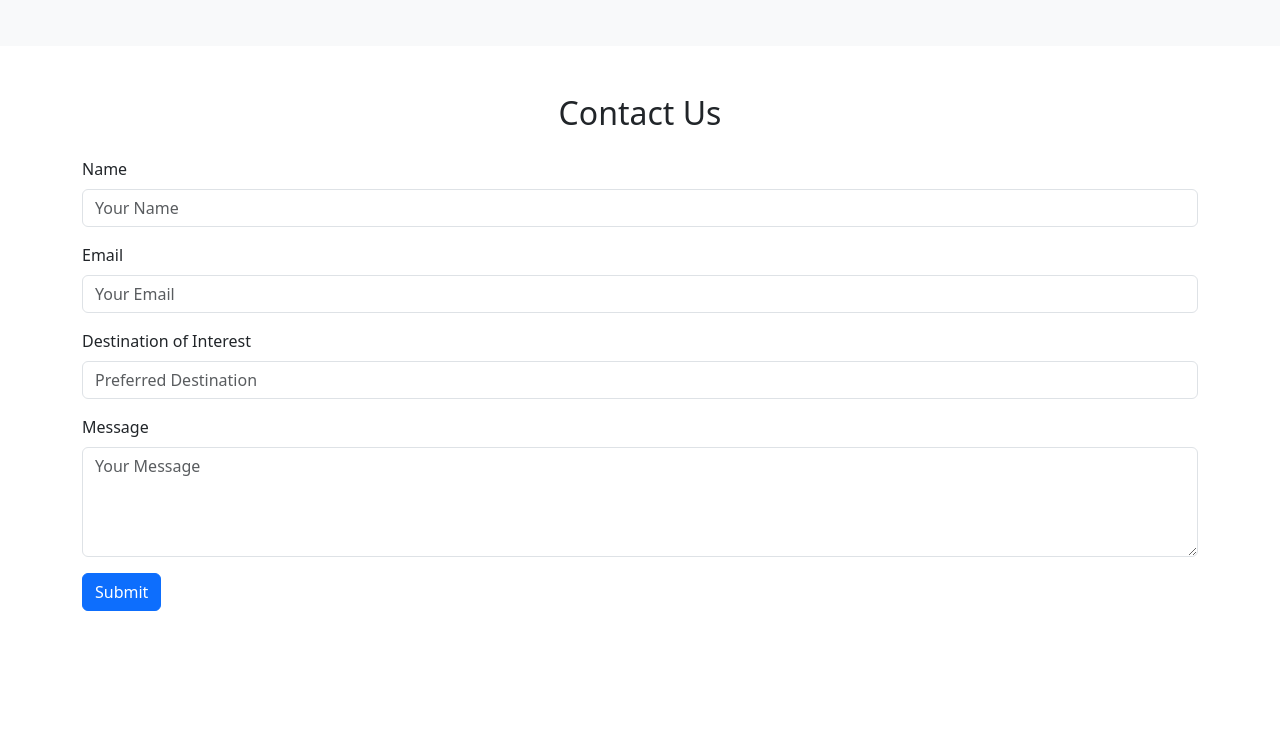
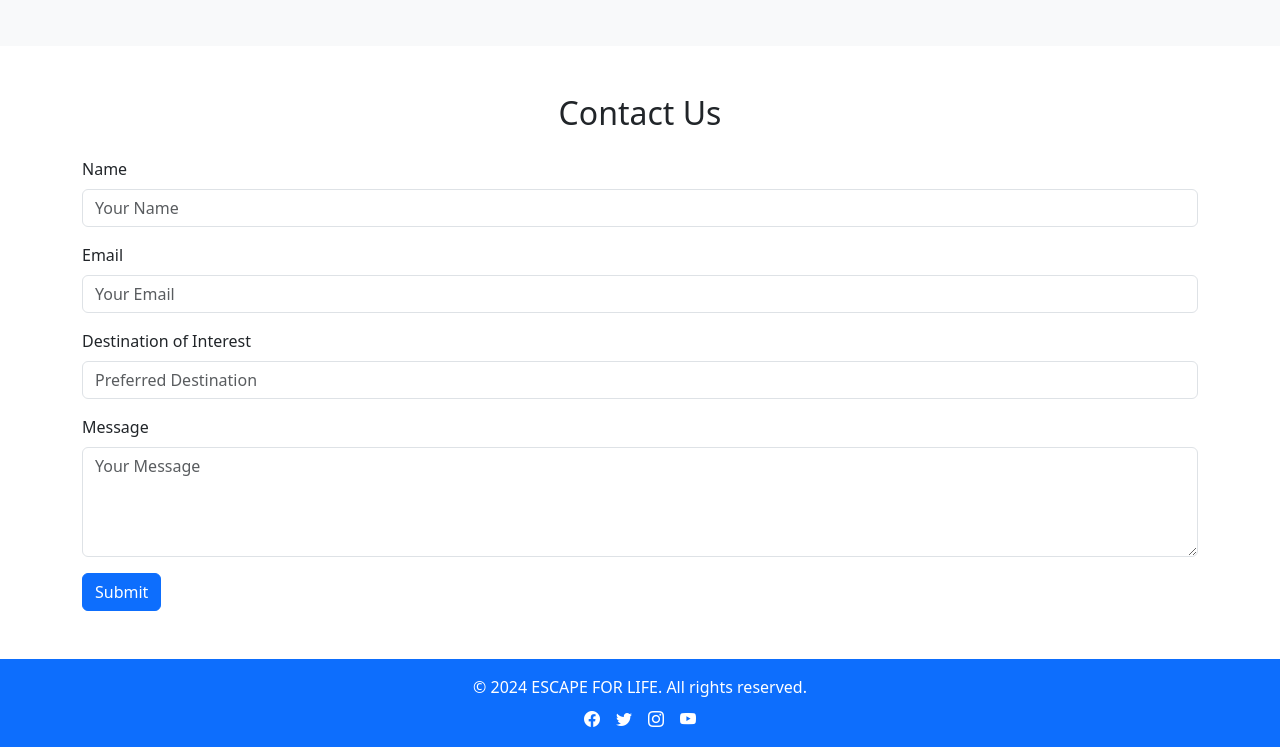
Before and after one commit to BENLAKHDHER/responsive1, a plain HTML site: page index.html in a window 1280 px wide. Shown: the part 1188-1935 px from the top of the page. Before the commit the page ends 1847 px from the top, so only its background shows below. Drawn offline with nearby package versions, Linux system fonts and the light colour scheme.

Commit message:
Added Footer: Included copyright information and social media icons.

```diff
--- a/index.html
+++ b/index.html
@@ -131,3 +131,17 @@
       </form>
     </div>
   </section>
+  <!-- Footer -->
+  <footer class="text-white text-center py-3 bg-primary" >
+    <p class="mb-0">&copy; 2024 ESCAPE FOR LIFE. All rights reserved.</p>
+    <div class="d-flex justify-content-center gap-3 mt-2">
+      <a href="#" class="text-white"><i class="bi bi-facebook"></i></a>
+      <a href="#" class="text-white"><i class="bi bi-twitter"></i></a>
+      <a href="#" class="text-white"><i class="bi bi-instagram"></i></a>
+      <a href="#" class="text-white"><i class="bi bi-youtube"></i></a>
+    </div>
+  </footer>
+
+  <script src="https://cdn.jsdelivr.net/npm/bootstrap@5.3.2/dist/js/bootstrap.bundle.min.js"></script>
+</body>
+</html>
```
